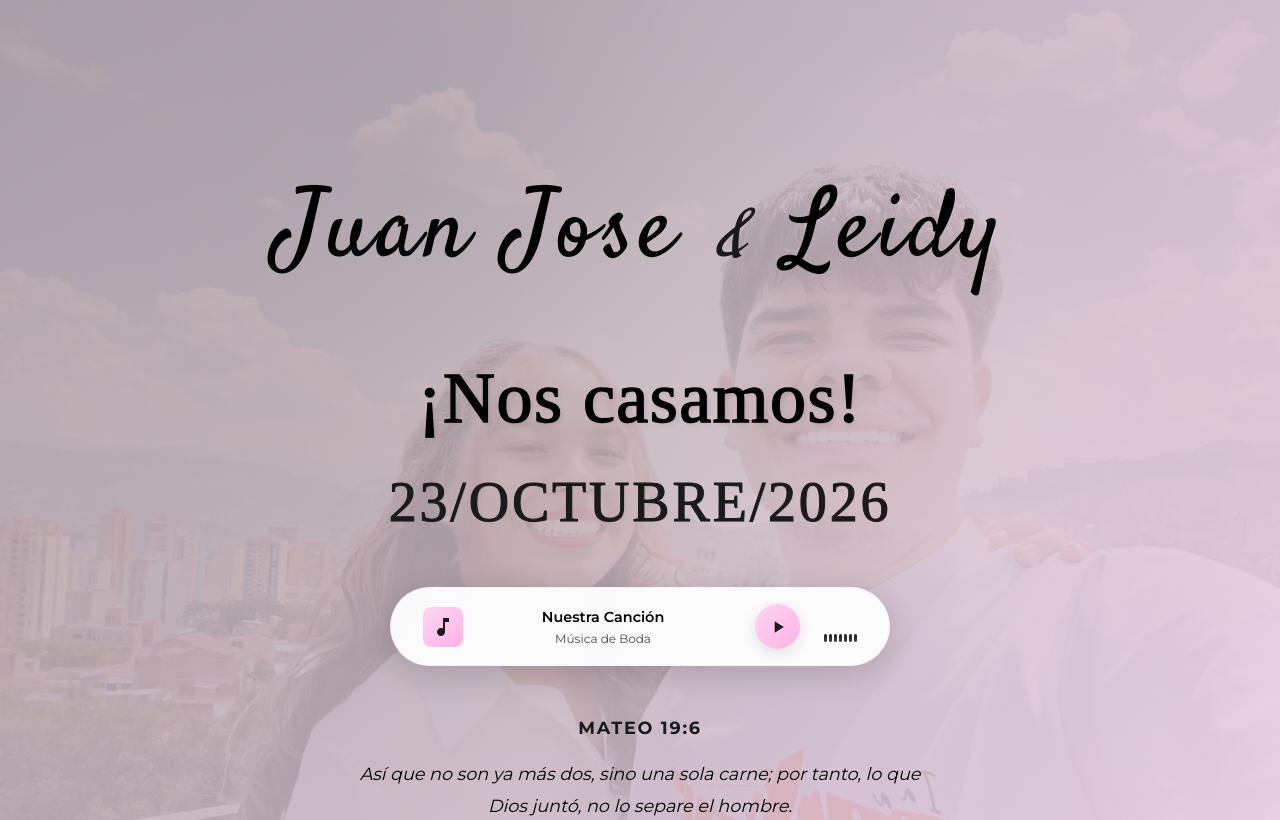
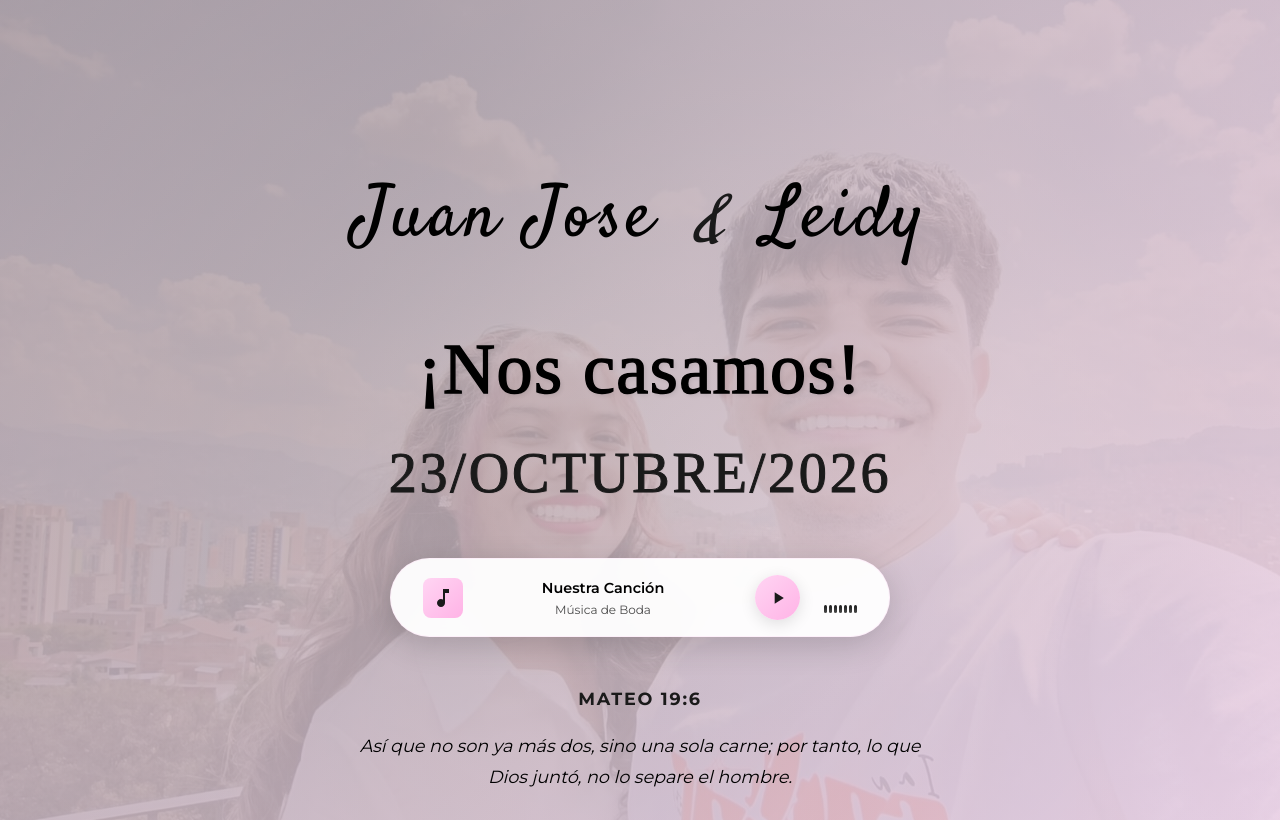
Before and after one commit to codejj26/invitacion_boda, a Next.js app: page / in a window 1280 px wide. Shown: the top 820 px of the page. Built offline with nearby package versions, Linux system fonts and the light colour scheme; a web font is replaced by a local one.

Commit message:
Cmabio de letra groom

```diff
--- a/styles/Hero.module.css
+++ b/styles/Hero.module.css
@@ -82,7 +82,7 @@
 
 .bride,
 .groom {
-    font-size: clamp(6rem, 20vw, 6rem);
+    font-size: clamp(4.5rem, 20vw, 4.5rem);
     color: var(--text-dark);
     letter-spacing: 0.05em;
     font-family: 'Satisfy', cursive !important;
```
